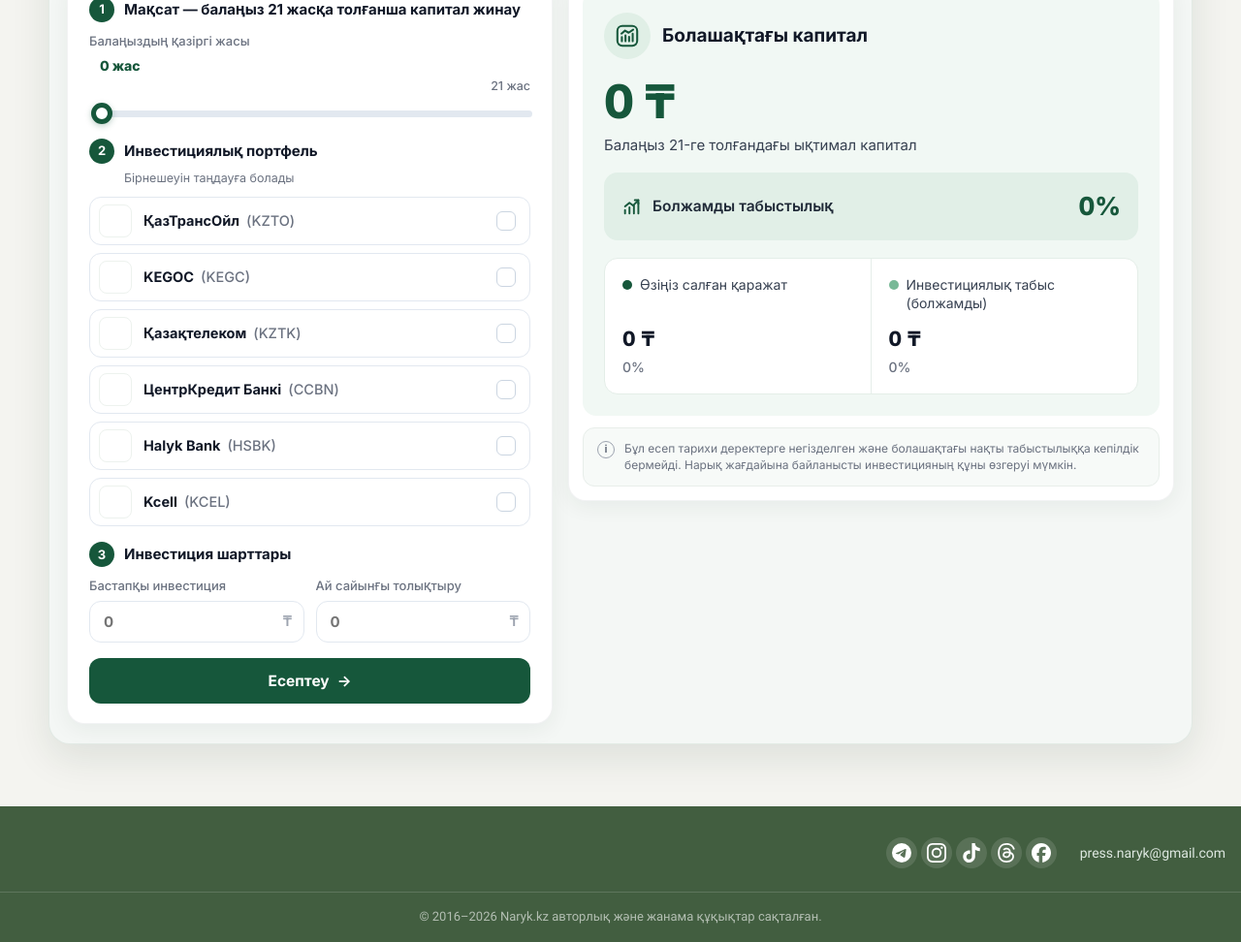
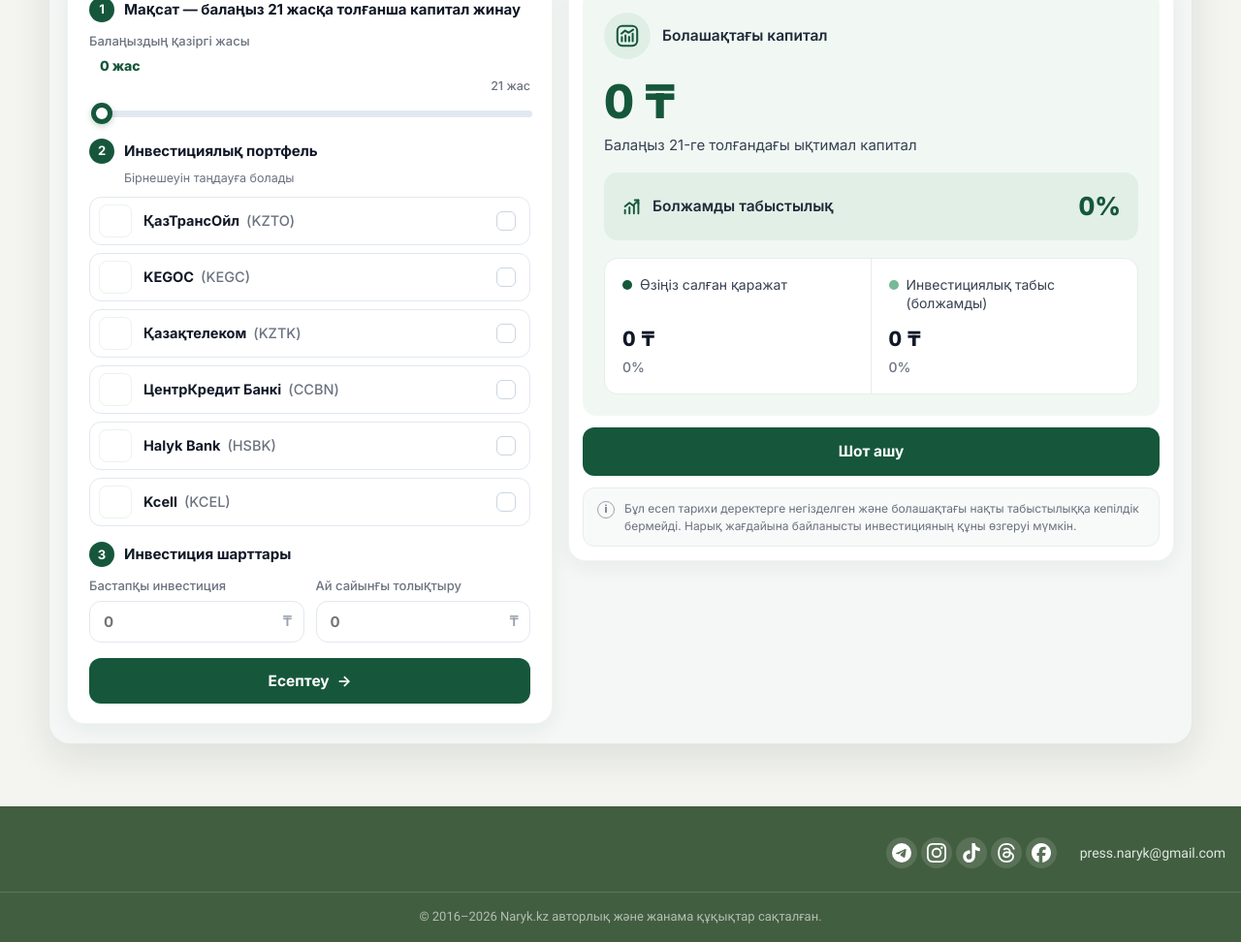
Before and after one commit to Shahiahmed/naryk, a Laravel app: page /urpaq-kapitaly in a window 1280 px wide. Shown: the part 359-1331 px from the top of the page at 97% size. Run offline with Laravel 12, Linux system fonts and the light colour scheme; data that the repository does not hold is empty; some libraries are stand-ins or nearby versions.

Commit message:
Match results title size and add Shot ashu CTA button

```diff
--- a/resources/views/site/urpaq-kapitaly.blade.php
+++ b/resources/views/site/urpaq-kapitaly.blade.php
@@ -54,7 +54,7 @@
 .uk-results-panel{background:#f1f8f4;border-radius:14px;padding:22px;display:flex;flex-direction:column;gap:18px}
 .uk-results-head{display:flex;align-items:center;gap:12px}
 .uk-results-icon{width:48px;height:48px;border-radius:999px;background:#e0efe6;color:#16573b;display:inline-flex;align-items:center;justify-content:center;flex-shrink:0}
-.uk-results-title{margin:0;font-family:inherit;font-size:19px;font-weight:700;color:#111827}
+.uk-results-title{margin:0;font-family:inherit;font-size:15.5px;font-weight:600;color:#1f2937;line-height:1.3} .uk-cta-btn{text-decoration:none;margin-top:0}
 .uk-total-block{margin:0}
 .uk-total-value{font-size:clamp(28px,4vw,48px);font-weight:800;color:#16573b;letter-spacing:-.025em;line-height:1.08;margin-bottom:8px;font-variant-numeric:tabular-nums;white-space:nowrap}
 .uk-total-caption{font-size:15px;color:#374151}
@@ -169,7 +169,7 @@
             </div>
           </div>
         </section>
-
+                <a href="https://fbroker.kz/kk" target="_blank" rel="noopener noreferrer" class="uk-btn uk-cta-btn"><span>Шот ашу</span></a>
         <div class="uk-disclaimer">
           <span class="uk-disclaimer-icon" aria-hidden="true">i</span>
           <span>Бұл есеп тарихи деректерге негізделген және болашақтағы нақты табыстылыққа кепілдік бермейді. Нарық жағдайына байланысты инвестицияның құны өзгеруі мүмкін.</span>
```
